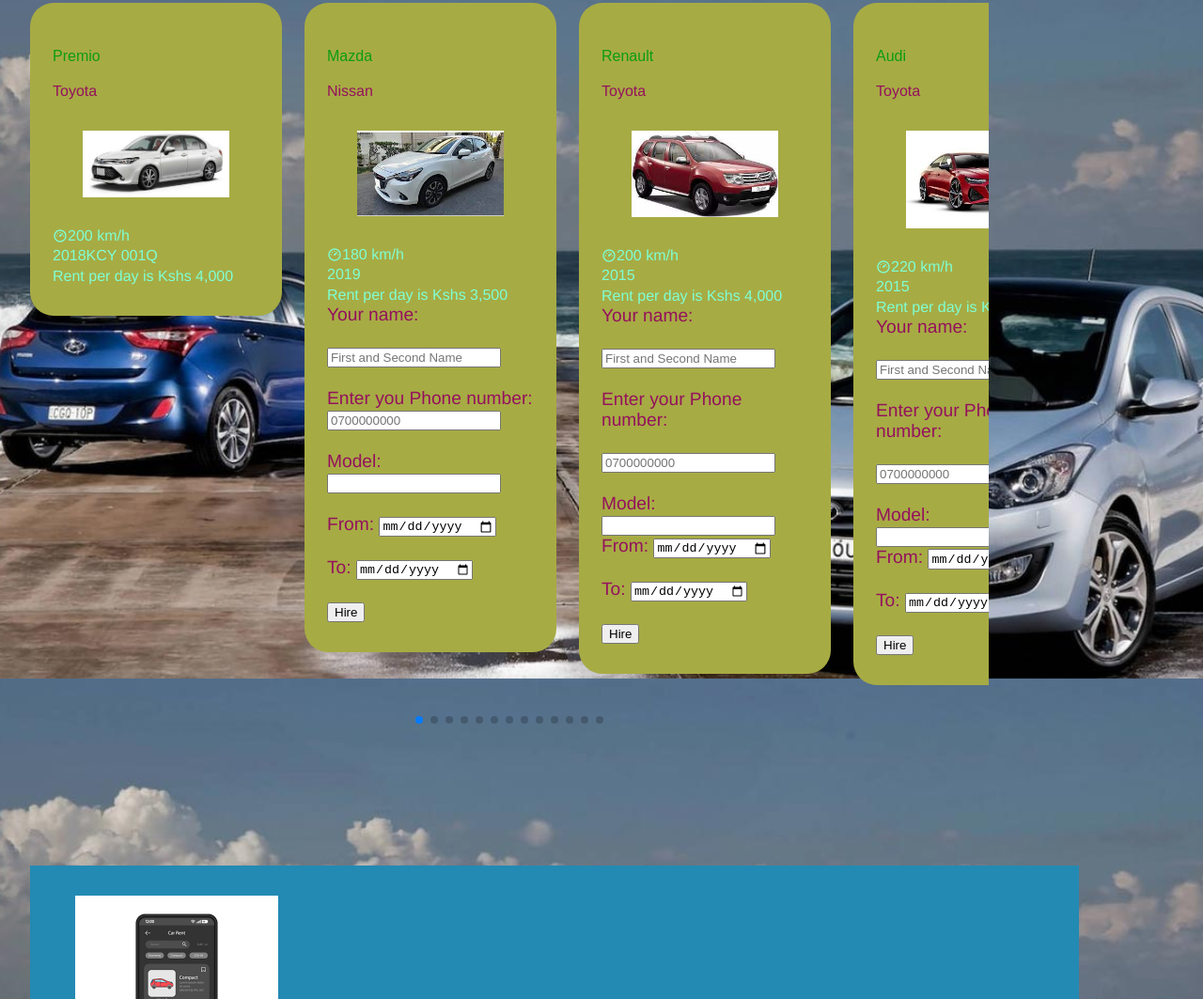
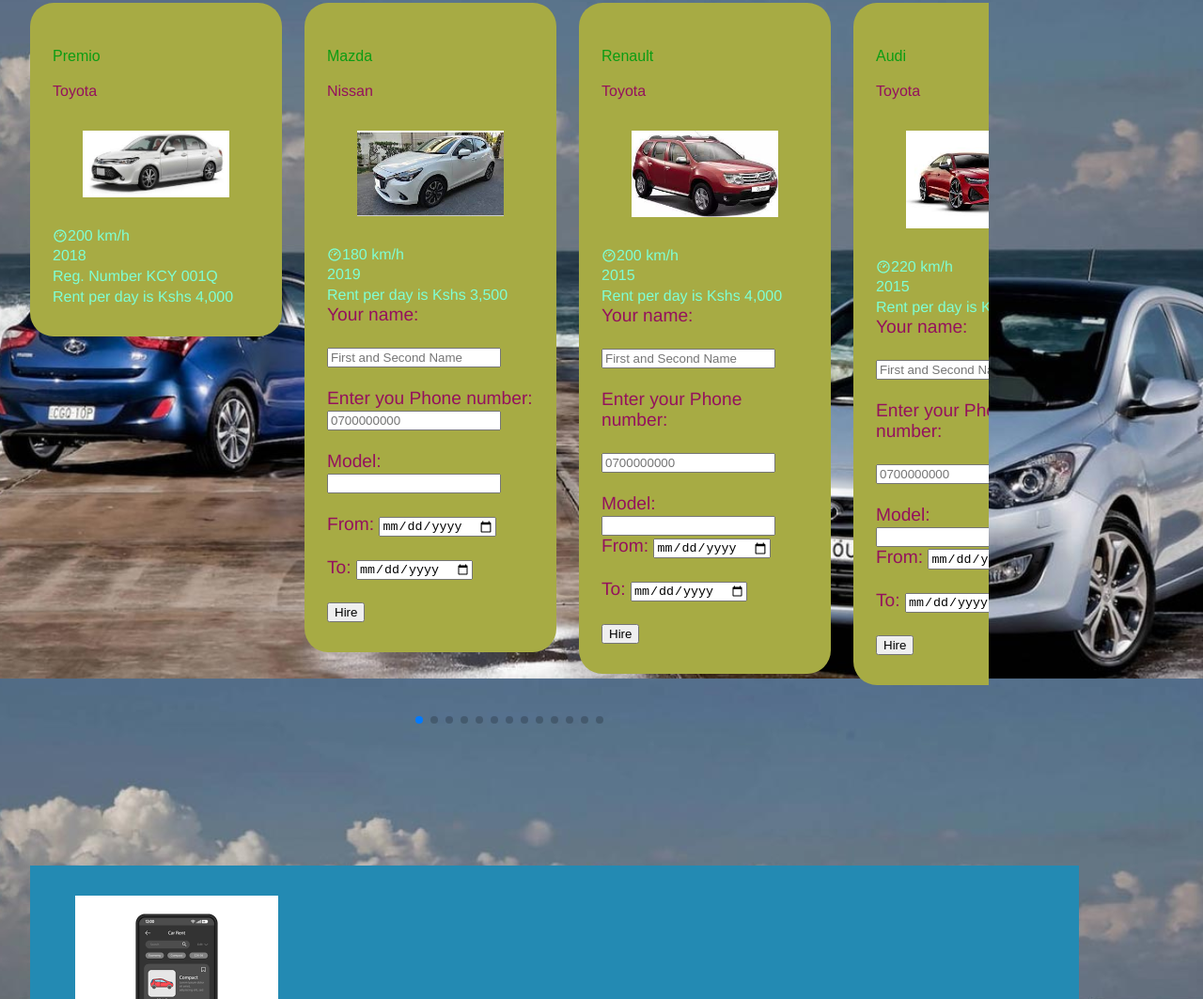
Before and after one commit to githahu/carhire-app, a plain HTML site: page index.html in a window 1280 px wide. Shown: the part 878-1941 px from the top of the page at 94% size. Drawn offline with nearby package versions, Linux system fonts and the light colour scheme; files that its build step writes are made by us from their sources.

Commit message:
Update index.html

```diff
--- a/index.html
+++ b/index.html
@@ -121,8 +121,8 @@
                                 <i class="ri-dashboard-3-line"></i> 200 km/h<br>
                             </span>
                             <div class="car-line"></div>
-                            <span class="year">2018</span>
-                            <span class="registration-number">KCY 001Q</span>
+                            <span class="year">2018</span><br>
+                            <span class="registration-number">Reg. Number KCY 001Q</span>
                             <div class="car-line"></div>
                             <span class="span">Rent per day is Kshs 4,000</span>
                         </div>
```
